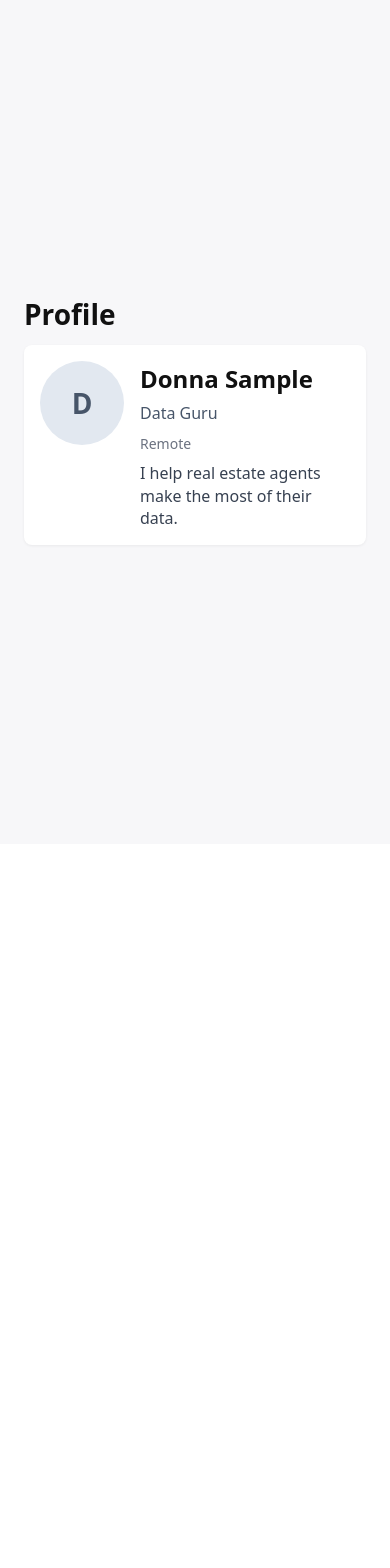
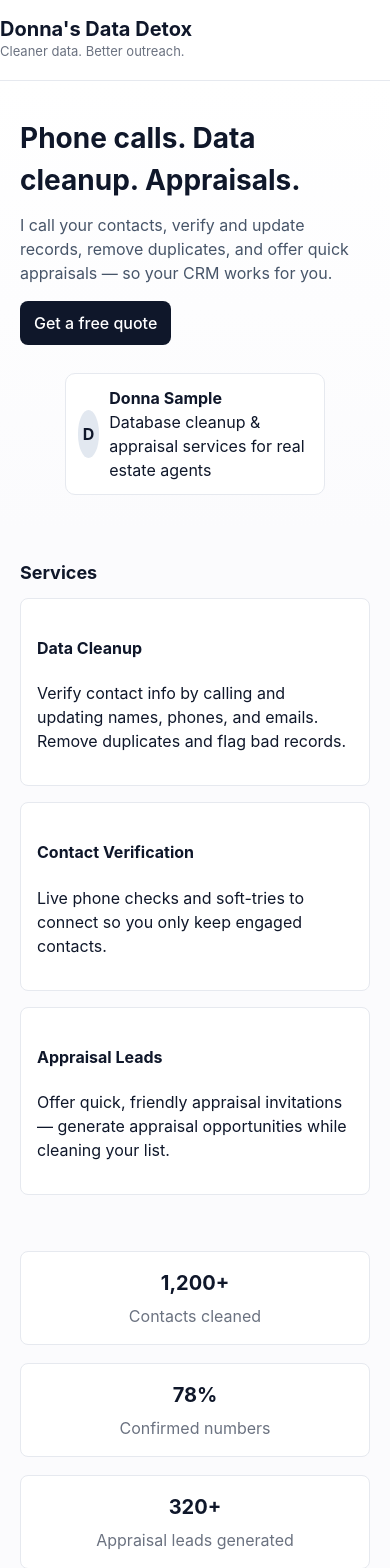
Before and after one commit to angelacollings/data-detox, a React (Vite) app: page / in a window 390 px wide. Shown: the top 1568 px of the page. Before the commit the page ends 844 px from the top, so only its background shows below. Built offline with nearby package versions, Linux system fonts and the light colour scheme.

Commit message:
feat(site): add site scaffold (hero, services, stats, testimonials, contact, header/footer) and styles

```diff
--- a/src/App.jsx
+++ b/src/App.jsx
@@ -1,23 +1,25 @@
 import React from 'react';
-import Profile from './components/Profile';
+import Header from './components/Header';
+import Hero from './components/Hero';
+import Services from './components/Services';
+import Stats from './components/Stats';
+import Testimonials from './components/Testimonials';
+import ContactForm from './components/ContactForm';
+import Footer from './components/Footer';
+import './index.css';
 
 export default function App() {
-  const user = {
-    name: 'Donna Sample',
-    title: 'Data Guru',
-    location: 'Remote',
-    bio: 'I help real estate agents make the most of their data.',
-    avatar: null,
-  };
-
   return (
-    <div className="app-container">
-      <header>
-        <h1>Profile</h1>
-      </header>
+    <div className="site">
+      <Header />
       <main>
-        <Profile {...user} />
+        <Hero />
+        <Services />
+        <Stats />
+        <Testimonials />
+        <ContactForm />
       </main>
+      <Footer />
     </div>
   );
 }
--- /dev/null
+++ b/src/components/ContactForm.jsx
@@ -0,0 +1,45 @@
+import React from 'react';
+
+export default function ContactForm() {
+  return (
+    <section id="contact" className="section contact-section">
+      <div className="container contact-grid">
+        <div>
+          <h3 className="section-title">Contact Donna</h3>
+          <p>
+            Tell Donna about your database and goals. She will follow up to
+            provide a quote.
+          </p>
+        </div>
+
+        <form
+          name="contact"
+          method="POST"
+          data-netlify="true"
+          className="contact-form"
+        >
+          <input type="hidden" name="form-name" value="contact" />
+          <label>
+            Name
+            <input name="name" type="text" required />
+          </label>
+          <label>
+            Email
+            <input name="email" type="email" required />
+          </label>
+          <label>
+            Phone
+            <input name="phone" type="tel" />
+          </label>
+          <label>
+            Message
+            <textarea name="message" rows="4" required />
+          </label>
+          <button className="btn" type="submit">
+            Send message
+          </button>
+        </form>
+      </div>
+    </section>
+  );
+}
--- /dev/null
+++ b/src/components/Footer.jsx
@@ -0,0 +1,14 @@
+import React from 'react';
+
+export default function Footer() {
+  return (
+    <footer className="site-footer">
+      <div className="container footer-inner">
+        <div>© {new Date().getFullYear()} Donna's Data Detox</div>
+        <div className="muted">
+          Serving real estate agents — contact for pricing & custom work
+        </div>
+      </div>
+    </footer>
+  );
+}
--- /dev/null
+++ b/src/components/Header.jsx
@@ -0,0 +1,19 @@
+import React from 'react';
+
+export default function Header() {
+  return (
+    <header className="site-header">
+      <div className="container">
+        <div className="brand">
+          <h1>Donna's Data Detox</h1>
+          <p className="tag">Cleaner data. Better outreach.</p>
+        </div>
+        <nav className="nav" aria-label="Main navigation">
+          <a href="#services">Services</a>
+          <a href="#testimonials">Testimonials</a>
+          <a href="#contact">Contact</a>
+        </nav>
+      </div>
+    </header>
+  );
+}
--- /dev/null
+++ b/src/components/Hero.jsx
@@ -0,0 +1,29 @@
+import React from 'react';
+
+export default function Hero() {
+  return (
+    <section className="hero">
+      <div className="container hero-inner">
+        <div className="hero-text">
+          <h2>Phone calls. Data cleanup. Appraisals.</h2>
+          <p>
+            I call your contacts, verify and update records, remove duplicates,
+            and offer quick appraisals — so your CRM works for you.
+          </p>
+          <a className="btn" href="#contact">
+            Get a free quote
+          </a>
+        </div>
+        <div className="hero-card" aria-hidden>
+          <div className="card-avatar">D</div>
+          <div>
+            <strong>Donna Sample</strong>
+            <div className="muted">
+              Database cleanup & appraisal services for real estate agents
+            </div>
+          </div>
+        </div>
+      </div>
+    </section>
+  );
+}
--- /dev/null
+++ b/src/components/Services.jsx
@@ -0,0 +1,34 @@
+import React from 'react';
+
+const items = [
+  {
+    title: 'Data Cleanup',
+    desc: 'Verify contact info by calling and updating names, phones, and emails. Remove duplicates and flag bad records.',
+  },
+  {
+    title: 'Contact Verification',
+    desc: 'Live phone checks and soft-tries to connect so you only keep engaged contacts.',
+  },
+  {
+    title: 'Appraisal Leads',
+    desc: 'Offer quick, friendly appraisal invitations — generate appraisal opportunities while cleaning your list.',
+  },
+];
+
+export default function Services() {
+  return (
+    <section id="services" className="section">
+      <div className="container">
+        <h3 className="section-title">Services</h3>
+        <div className="services-grid">
+          {items.map((s) => (
+            <article key={s.title} className="service">
+              <h4>{s.title}</h4>
+              <p>{s.desc}</p>
+            </article>
+          ))}
+        </div>
+      </div>
+    </section>
+  );
+}
--- /dev/null
+++ b/src/components/Stats.jsx
@@ -0,0 +1,22 @@
+import React from 'react';
+
+export default function Stats() {
+  const stats = [
+    { label: 'Contacts cleaned', value: '1,200+' },
+    { label: 'Confirmed numbers', value: '78%' },
+    { label: 'Appraisal leads generated', value: '320+' },
+  ];
+
+  return (
+    <section className="section stats">
+      <div className="container stats-grid">
+        {stats.map((s) => (
+          <div key={s.label} className="stat">
+            <div className="stat-value">{s.value}</div>
+            <div className="stat-label">{s.label}</div>
+          </div>
+        ))}
+      </div>
+    </section>
+  );
+}
--- /dev/null
+++ b/src/components/Testimonials.jsx
@@ -0,0 +1,34 @@
+import React from 'react';
+
+const data = [
+  {
+    quote: 'Donna cleaned our old list and boosted open rates immediately.',
+    by: 'Alex R., Brokerage Owner',
+  },
+  {
+    quote: 'Professional, polite, and effective — highly recommended.',
+    by: 'Sam T., Agent',
+  },
+  {
+    quote: 'Great follow-up and accurate information updates.',
+    by: 'Renee H., Team Lead',
+  },
+];
+
+export default function Testimonials() {
+  return (
+    <section id="testimonials" className="section">
+      <div className="container">
+        <h3 className="section-title">What agents say</h3>
+        <div className="testimonials">
+          {data.map((t, i) => (
+            <blockquote key={i} className="testimonial">
+              <p>"{t.quote}"</p>
+              <cite>- {t.by}</cite>
+            </blockquote>
+          ))}
+        </div>
+      </div>
+    </section>
+  );
+}
--- a/src/index.css
+++ b/src/index.css
@@ -2,17 +2,16 @@
   font-family: system-ui, Avenir, Helvetica, Arial, sans-serif;
   line-height: 1.5;
   font-weight: 400;
-
   color-scheme: light dark;
   color: rgba(255, 255, 255, 0.87);
   background-color: #242424;
-
   font-synthesis: none;
   text-rendering: optimizeLegibility;
   -webkit-font-smoothing: antialiased;
   -moz-osx-font-smoothing: grayscale;
 }
 
+/* Links */
 a {
   font-weight: 500;
   color: #646cff;
@@ -22,28 +21,37 @@ a:hover {
   color: #535bf2;
 }
 
+/* Page base */
+* {
+  box-sizing: border-box;
+}
 body {
   margin: 0;
-  display: flex;
-  place-items: center;
-  min-width: 320px;
-  min-height: 100vh;
   font-family:
+    Inter,
     system-ui,
     -apple-system,
     'Segoe UI',
     Roboto,
     'Helvetica Neue',
     Arial;
-  color: #111;
-  background: #f7f7f9;
+  color: #0f172a;
+  background: #fbfbfd;
+  line-height: 1.5;
+}
+.container {
+  max-width: 980px;
+  margin: 0 auto;
+  padding: 0 20px;
 }
 
+/* Headings */
 h1 {
   font-size: 3.2em;
   line-height: 1.1;
 }
 
+/* Buttons */
 button {
   border-radius: 8px;
   border: 1px solid transparent;
@@ -52,6 +60,7 @@ button {
   font-weight: 500;
   font-family: inherit;
   background-color: #1a1a1a;
+  color: #fff;
   cursor: pointer;
   transition: border-color 0.25s;
 }
@@ -63,6 +72,7 @@ button:focus-visible {
   outline: 4px auto -webkit-focus-ring-color;
 }
 
+/* Color scheme overrides for light preference */
 @media (prefers-color-scheme: light) {
   :root {
     color: #213547;
@@ -73,13 +83,11 @@ button:focus-visible {
   }
   button {
     background-color: #f9f9f9;
+    color: #0f172a;
   }
 }
 
-* {
-  box-sizing: border-box;
-}
-
+/* Layout */
 .app-container {
   padding: 24px;
   max-width: 760px;
@@ -91,6 +99,7 @@ header h1 {
   font-size: 28px;
 }
 
+/* Profile card */
 .profile {
   display: flex;
   gap: 16px;
@@ -150,3 +159,205 @@ header h1 {
   color: #374151;
   line-height: 1.4;
 }
+
+/* Responsive / utility rules (mobile-first adjustments in media queries) */
+.site-header .nav {
+  display: none;
+}
+.stats-grid {
+  flex-direction: column;
+}
+.contact-grid {
+  grid-template-columns: 1fr;
+}
+.hero-inner {
+  flex-direction: column;
+}
+
+@media (max-width: 800px) {
+  /* responsive */
+  .footer-inner {
+    display: flex;
+    justify-content: space-between;
+    gap: 12px;
+    color: #6b7280;
+    font-size: 14px;
+  }
+  .site-footer {
+    border-top: 1px solid #e6e9ef;
+    padding: 18px 0;
+    background: #fff;
+  }
+  /* footer */
+  .contact-form .btn {
+    width: fit-content;
+  }
+  .contact-form input,
+  .contact-form textarea {
+    padding: 10px;
+    border-radius: 6px;
+    border: 1px solid #e6e9ef;
+    margin-top: 6px;
+  }
+  .contact-form label {
+    display: flex;
+    flex-direction: column;
+    font-size: 14px;
+    color: #0f172a;
+  }
+  .contact-form {
+    display: flex;
+    flex-direction: column;
+    gap: 10px;
+  }
+  .contact-grid {
+    display: grid;
+    grid-template-columns: 1fr 1fr;
+    gap: 20px;
+    align-items: start;
+  }
+  /* contact */
+  .testimonial cite {
+    display: block;
+    margin-top: 8px;
+    color: #6b7280;
+    font-style: normal;
+  }
+  .testimonial {
+    background: #fff;
+    border: 1px solid #e6e9ef;
+    padding: 14px;
+    border-radius: 8px;
+    font-size: 14px;
+    color: #0f172a;
+  }
+  .testimonials {
+    display: grid;
+    grid-template-columns: repeat(auto-fit, minmax(220px, 1fr));
+    gap: 12px;
+  }
+  /* testimonials */
+  .stat-label {
+    color: #6b7280;
+    margin-top: 6px;
+  }
+  .stat-value {
+    font-size: 20px;
+    font-weight: 700;
+  }
+  .stat {
+    background: #fff;
+    border-radius: 8px;
+    padding: 16px;
+    flex: 1;
+    text-align: center;
+    border: 1px solid #e6e9ef;
+  }
+  .stats-grid {
+    display: flex;
+    gap: 18px;
+    justify-content: space-between;
+  }
+  /* stats */
+  .service {
+    background: #fff;
+    border: 1px solid #e6e9ef;
+    padding: 16px;
+    border-radius: 8px;
+  }
+  .services-grid {
+    display: grid;
+    grid-template-columns: repeat(auto-fit, minmax(220px, 1fr));
+    gap: 16px;
+  }
+  /* services */
+  .section-title {
+    font-size: 18px;
+    margin: 0 0 12px;
+  }
+  .section {
+    padding: 28px 0;
+  }
+  /* sections */
+  .card-avatar {
+    width: 48px;
+    height: 48px;
+    border-radius: 50%;
+    background: #e2e8f0;
+    display: flex;
+    align-items: center;
+    justify-content: center;
+    font-weight: 700;
+  }
+  .hero-card {
+    background: #fff;
+    border: 1px solid #e6e9ef;
+    padding: 12px;
+    border-radius: 10px;
+    display: flex;
+    gap: 10px;
+    align-items: center;
+    width: 260px;
+  }
+  /* hero card */
+  .btn {
+    display: inline-block;
+    background: #0f172a;
+    color: #fff;
+    padding: 10px 14px;
+    border-radius: 8px;
+    text-decoration: none;
+  }
+  .hero-text p {
+    margin: 0 0 16px;
+    color: #475569;
+  }
+  .hero-text h2 {
+    margin: 0 0 12px;
+    font-size: 28px;
+  }
+  .hero-text {
+    flex: 1;
+  }
+  .hero-inner {
+    display: flex;
+    align-items: center;
+    gap: 28px;
+  }
+  .hero {
+    padding: 36px 0;
+    background: linear-gradient(180deg, #fff 0, #fbfbfd 100%);
+  }
+  /* hero */
+  .nav a {
+    margin-left: 18px;
+    color: #0f172a;
+    text-decoration: none;
+    font-weight: 500;
+  }
+  .brand .tag {
+    margin: 2px 0 0;
+    font-size: 13px;
+    color: #6b7280;
+  }
+  .brand h1 {
+    margin: 0;
+    font-size: 20px;
+  }
+  .site-header .container {
+    display: flex;
+    align-items: center;
+    justify-content: space-between;
+    padding: 18px 0;
+  }
+  .site-header {
+    border-bottom: 1px solid #e6e9ef;
+    background: #fff;
+  }
+  /* header */
+  .container {
+    max-width: 980px;
+    margin: 0 auto;
+    padding: 0 20px;
+  }
+}
```
